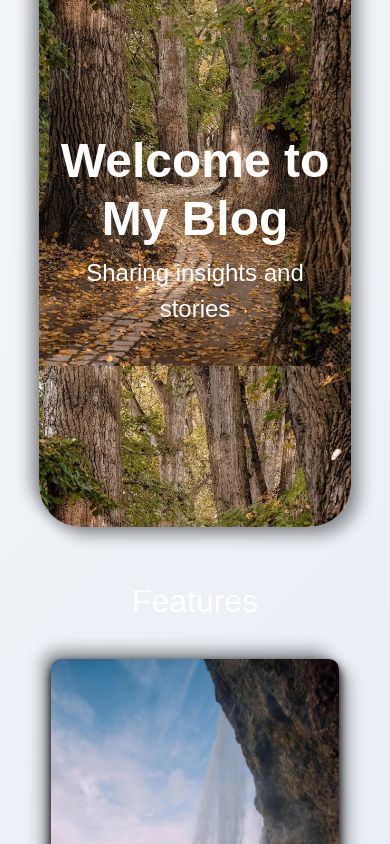
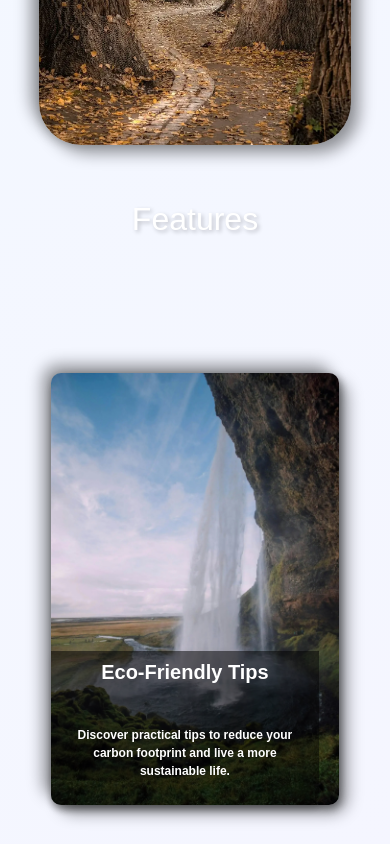
Before and after one commit to Abhaysprasobh/Blog, a plain HTML site: page index.html in a window 390 px wide. Shown: the part 340-1184 px from the top of the page. Drawn offline with nearby package versions, Linux system fonts and the light colour scheme.

Commit message:
improve elegance of design

```diff
--- a/index.html
+++ b/index.html
@@ -15,7 +15,7 @@
 </head>
 <body>
     <!-- Header Section -->
-    <header id="Home" class="header" data-aos="fade-in" role="banner">
+    <header id="Home" class="header" data-aos="fade-in">
         <div class="container text-center text-white">
             <h1>Welcome to My Blog</h1>
             <p>Sharing insights and stories</p>
--- a/styles.css
+++ b/styles.css
@@ -1,10 +1,10 @@
 :root {
-  --primary-color: #007bff;
+  --primary-color: #000000;
   --secondary-color: #0056b3;
   --background-color: #ffffff6a;
   --text-color: #ffffff;
-  --dark-background-color: #121212;
-  --dark-text-color: #e0e0e0;
+  --dark-background-color: #000000;
+  --dark-text-color: #000000;
   --light-card-background: #ffffff;
   --dark-card-background: #1c1c1c;
   --light-card-text: #212529;
@@ -22,7 +22,7 @@ body {
   padding: 0;
   transition: background-color 0.3s, color 0.3s;
   background-size:cover;
-  background: linear-gradient(135deg, #f5f7fa, #c3cfe2);
+  background: linear-gradient(135deg, #e5efff76, #f9dfff79);
 }
 
 .header {
@@ -37,9 +37,10 @@ body {
   border-radius: 5vh;
   margin: 10vw; /* Increase white space below header */
   box-shadow: 8px 8px 16px #0000006a, -8px -8px 16px #0000006a;
+  margin-bottom: 15vh;
 
 }
-.feature-card, .plan-card, .review-box {
+.plan-card, .review-box {
   background: #e0e0e0;
   box-shadow: 8px 8px 16px #0000006a, -8px -8px 16px #0000006a;
   border-radius: 15px;
@@ -71,9 +72,10 @@ body {
 }
 
 .navbar-brand {
-  color: rgb(0, 0, 0) !important;
+  color:var(--text-color)!important;
   width: 20%;
   font-weight: 700;
+  text-shadow: 2px 2px 4px #0000003a;
   text-decoration: none !important;
 }
 .navbar-brand:hover{
@@ -114,6 +116,7 @@ body.dark-mode {
 .dark-mode .plan-card .price {
   color: #000000;
 }
+
 .dark-mode .footer {
   background-color: #1c1c1c;
   color: var(--dark-text-color);
@@ -169,9 +172,11 @@ body.dark-mode {
 }
 
 .features h2 {
+  color: white;
   font-size: 2rem;
-  margin-bottom: 30px;
+  margin-bottom: 15vh;
   padding-bottom: 1vh;
+  text-shadow: 2px 2px 4px #0000003a;
 }
 
 .feature-cards {
@@ -181,40 +186,47 @@ body.dark-mode {
 }
 
 .feature-card {
-  width: 30%;
-  margin-bottom: 30px;
+  width: 25%;
+  height: 20%;
+  margin-bottom: 25vh;
   position: relative;
-}
-.feature-card:hover{
-  box-shadow: 0 0 20px rgba(0, 0, 0, 0.2);
+  border-radius: 10px;
 }
 
 .feature-card img {
   width: 100%;
   border-radius: 10px;
-  box-shadow: 0px 5px 10px rgb(0, 0, 0);
+  box-shadow: 2px 4px 8px rgba(0, 0, 0, 0.42);
+}
+
+.feature-card:hover{
+  box-shadow: 2px 4px 8px rgba(0, 0, 0, 0.501);
+  width: 26%;
+  padding-bottom: 10vh;
 }
 
 .feature-content {
   position: absolute;
   bottom: 0;
   left: 0;
-  width: 94%;
+  width: 93%;
   padding: 9px;
-  background-color: rgba(0, 0, 0, 0.7);
-  color: #fff;
+  background-color: rgba(0, 0, 0, 0.517);
+  color:var(--text-color);
   border-bottom-left-radius: 10px;
   border-bottom-right-radius: 10px;
-  box-shadow: 0px 3px 10px rgb(0, 0, 0);
+  box-shadow: 2px 4px 8px rgba(0, 0, 0, 0.144);
 }
 
 .feature-content h3 {
-  font-size: 1.5rem;
-  margin-bottom: 10px;
+  font-size: 1.25rem;
+  margin-bottom: 5vh;
+  font-weight: 700;
 }
 
 .feature-content p {
-  font-size: 1rem;
+  font-size: 0.75rem;
+  font-weight: 700;
 }
 
 .plans {
@@ -236,8 +248,6 @@ body.dark-mode {
   left: -50%;
   width: 200%;
   height: 200%;
-  background: url('images/18.webp') no-repeat center center;
-  background-size: cover;
   opacity: 0.2;
   transform: rotate(45deg);
   z-index: -1;
@@ -251,7 +261,8 @@ body.dark-mode {
 
 .plans h2 {
   font-size: 2rem;
-  margin-bottom: 30px;
+  margin-bottom: 15vh;
+  text-shadow: 2px 2px 4px #0000003a;
 }
 
 .plan-cards {
@@ -267,7 +278,8 @@ body.dark-mode {
   border-radius: 15px;
   padding: 20px;
   box-shadow: 0 4px 8px rgba(0, 0, 0, 0.2);
-  width: 25%;
+  width: 22%;
+  height: 18%;
   margin-bottom: 30px;
   position: relative;
   transition: transform 0.3s;
@@ -279,13 +291,15 @@ body.dark-mode {
 }
 
 .plan-card h3 {
-  font-size: 1.5rem;
+  font-size: 1.25rem;
+  font-weight: 700;
   color: #000000;
   margin-bottom: 10px;
 }
 
 .plan-card p {
-  font-size: 1rem;
+  font-size: 0.75rem;
+  font-weight: 700;
   color: #000000;
   margin-bottom: 10px;
 }
@@ -297,13 +311,15 @@ body.dark-mode {
 }
 
 .plan-card ul li {
+  font-weight: 700;
+  font-size: 0.75rem;
   margin-bottom: 10px;
   color: #000000;
 }
 
 .plan-card .price {
-  font-size: 1.5rem;
-  font-weight: bold;
+  font-size: 1.25rem;
+  font-weight: 700;
   margin-bottom: 20px;
 }
 
@@ -331,7 +347,7 @@ body.dark-mode {
   color: #fff;
   font-size:large;
   border-radius: 5px;
-  padding: 1.5vh;
+  padding: 1.05vh;
 }
 
 .footer {
@@ -459,4 +475,36 @@ body.dark-mode {
   .navbar-brand{
     display: none;
   }
+  .header {
+    background-image: url('images/21.webp');
+    background-size:45vh;
+    background-position: center;
+    padding-top: 40vh;
+    color: white;
+    text-align: center;
+    position: relative;
+    animation: fadeIn 2s ease-in-out;
+    border-radius: 5vh;
+    margin: 10vw; /* Increase white space below header */
+    box-shadow: 8px 8px 16px #0000006a, -8px -8px 16px #0000006a;
+
+  }
+  .feature-card, .plan-card, .review-box {
+    background: #e0e0e0;
+    box-shadow: 8px 8px 16px #0000006a, -8px -8px 16px #0000006a;
+    border-radius: 15px;
+  }
+
+  .header h1 {
+    font-size: 2rem;
+    font-weight: bold;
+    translate: 0px -200px;
+    animation: slideInFromLeft 1s ease-in-out;
+  }
+
+  .header p {
+    font-size: 1rem;
+    translate: 0px -200px;
+    animation: slideInFromRight 1s ease-in-out;
+  }
 }
```
Also changed, not shown: images/3.webp.
